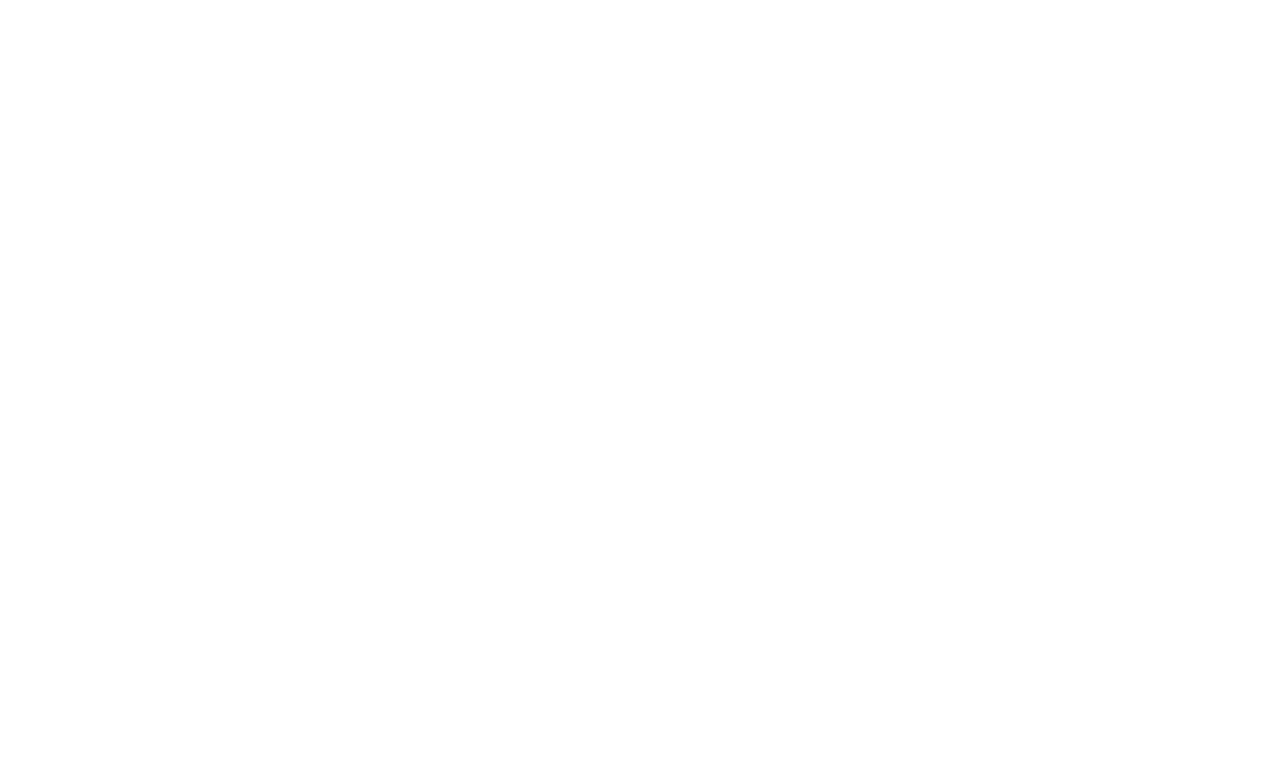
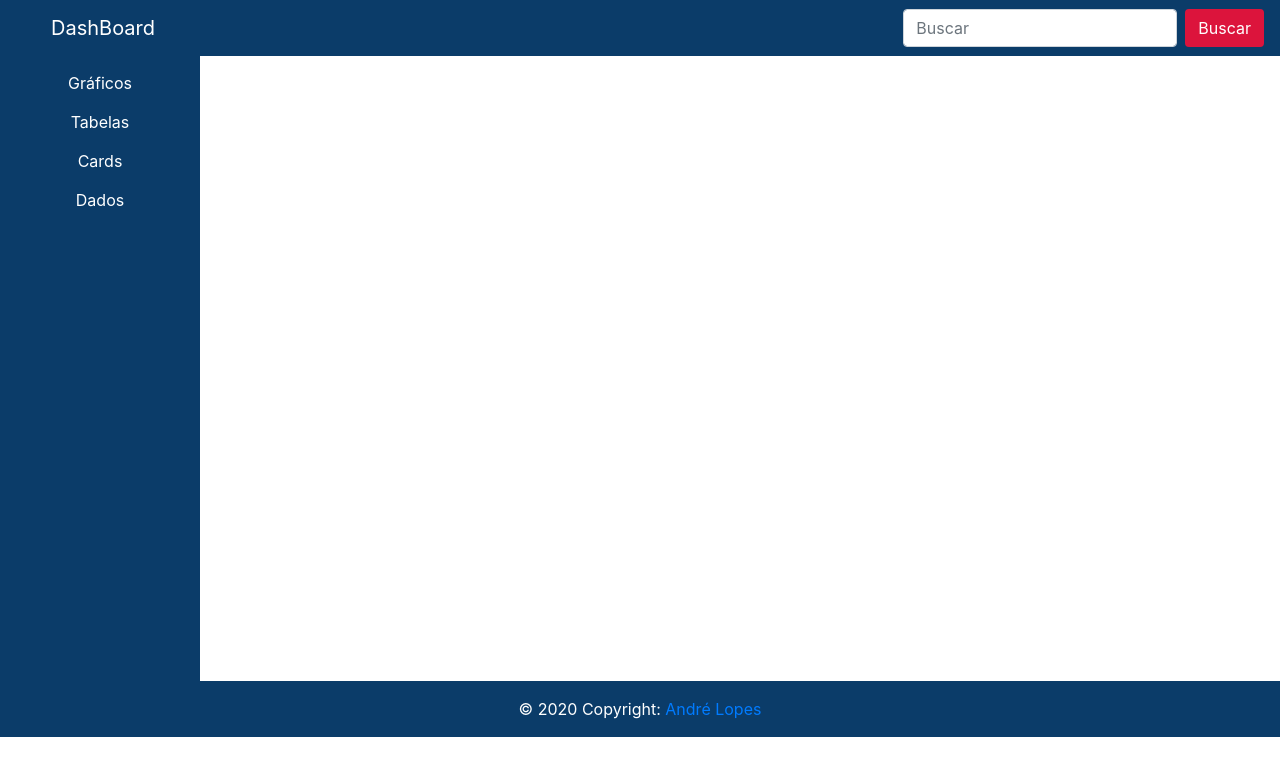
Before and after one commit to AndreDevLopes/DashBoard, a React (Create React App) app: page /tabela in a window 1280 px wide. Shown: the top 776 px of the page. Built offline with nearby package versions, Linux system fonts and the light colour scheme.

Commit message:
configirado todas a rotas

```diff
--- a/src/App.js
+++ b/src/App.js
@@ -1,5 +1,7 @@
 import React from 'react';
-import  DashBord from './components/DashBord/DashBord'
+import Bar from './components/bar/Bar';
+import Menu from './components/menu/Menu';
+import Footer from './components/footer/footer';
 
 import "./app.css";
 
@@ -10,7 +12,10 @@
   return (
 
      <div>
-      <DashBord />
+      <Bar />
+      <Menu />
+      <Footer />
+
      </div>
 
   );
--- a/src/components/DashBord/DashBord.js
+++ b/src/components/cards/index.js
@@ -1,16 +1,15 @@
 import React, { Component } from 'react';
+import Bar from '../bar/Bar';
 import Menu from '../menu/Menu';
 import Footer from '../footer/footer';
 
-
-export default class DashBord extends Component {
+export default class index extends Component {
     render() {
         return (
             <div>
-
-             <Menu />
-             <Footer />
-
+                <Bar />
+                <Menu />
+                <Footer />
             </div>
         )
     }
--- /dev/null
+++ b/src/components/dados/index.js
@@ -0,0 +1,16 @@
+import React, { Component } from 'react';
+import Bar from '../bar/Bar';
+import Menu from '../menu/Menu';
+import Footer from '../footer/footer';
+
+export default class index extends Component {
+    render() {
+        return (
+            <div>
+                <Bar />
+                <Menu />
+                <Footer />
+            </div>
+        )
+    }
+}
--- a/src/components/menu/Menu.js
+++ b/src/components/menu/Menu.js
@@ -1,15 +1,15 @@
 import React, { Component } from 'react';
 import { Link } from 'react-router-dom';
 import './menu.css';
-import Bar from '../bar/Bar';
-import Graf from '../graficos/Graf';
+
+
 
 
 export default class Menu extends Component {
     render() {
         return (
             <div>
-                    <Bar />
+
                 <div className="menu">
 
                     <ul className="nav flex-column dark">
@@ -21,7 +21,7 @@
                     </ul>
 
                 </div>
-                 <Graf />
+
             </div>
 
         )
--- /dev/null
+++ b/src/components/tabelas/index.js
@@ -0,0 +1,16 @@
+import React, { Component } from 'react'
+import Bar from '../bar/Bar';
+import Menu from '../menu/Menu';
+import Footer from '../footer/footer';
+
+export default class indexTabela extends Component {
+    render() {
+        return (
+            <div>
+                <Bar />
+                <Menu />
+                <Footer />
+            </div>
+        )
+    }
+}
--- a/src/index.js
+++ b/src/index.js
@@ -3,12 +3,18 @@
 import {BrowserRouter as Router,Switch,Route} from 'react-router-dom';
 
 import App from './App';
+import IndexTabela from './components/tabelas/index';
+import IndexCard from './components/cards/index';
+import IndexDados from './components/dados/index';
 
 ReactDOM.render(
   <Router>
     <Switch>
 
       <Route path="/" exact={true} component={App} />
+      <Route path="/tabela" exact={true} component={IndexTabela} />
+      <Route path="/card" exact={true} component={IndexCard} />
+      <Route path="/data" exact={true} component={IndexDados} />
 
 
     </Switch>
```
Also changed, not shown: src/components/cards/card.css (added), src/components/cards/card.js (added), src/components/dados/dados.css (added), src/components/dados/dados.js (added), src/components/tabelas/tabela.css (added), src/components/tabelas/tabela.js (added).
